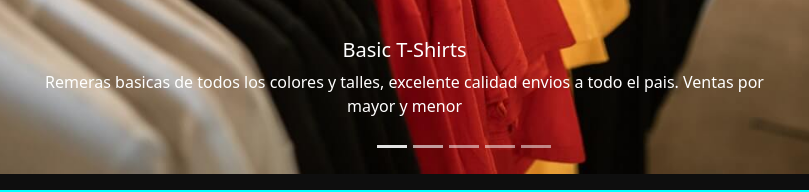
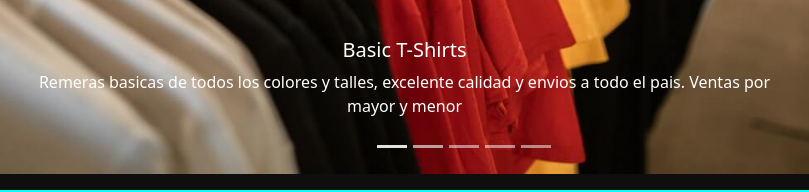
Before and after one commit to ignacioviani/ProyectoNuevo, a website: page index.html in a window 1280 px wide. Shown: the part 634-826 px from the top of the page, 176-985 px from the left. Drawn offline with nearby package versions, Linux system fonts and the light colour scheme.

Commit message:
correccion ortografica

```diff
--- a/index.html
+++ b/index.html
@@ -137,7 +137,7 @@
                     <h5>Basic T-Shirts</h5>
                     <p>
                       Remeras basicas de todos los colores y talles, excelente
-                      calidad envios a todo el pais. Ventas por mayor y menor
+                      calidad y envios a todo el pais. Ventas por mayor y menor
                     </p>
                   </div>
                 </div>
```
